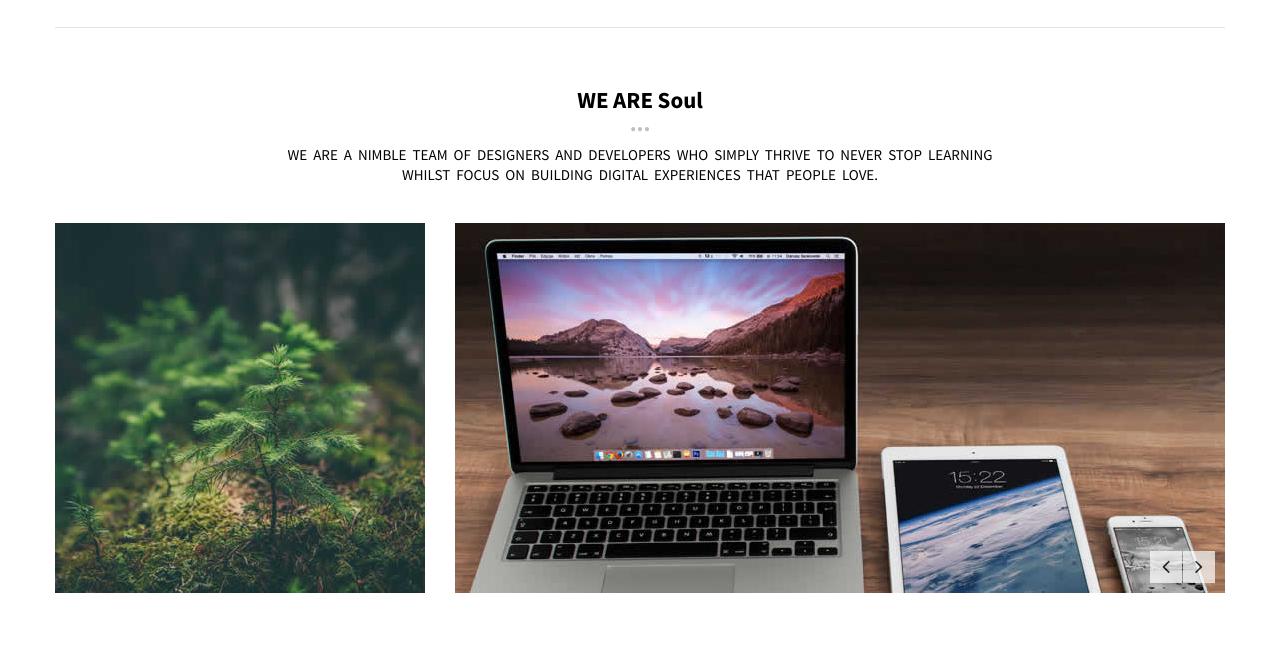
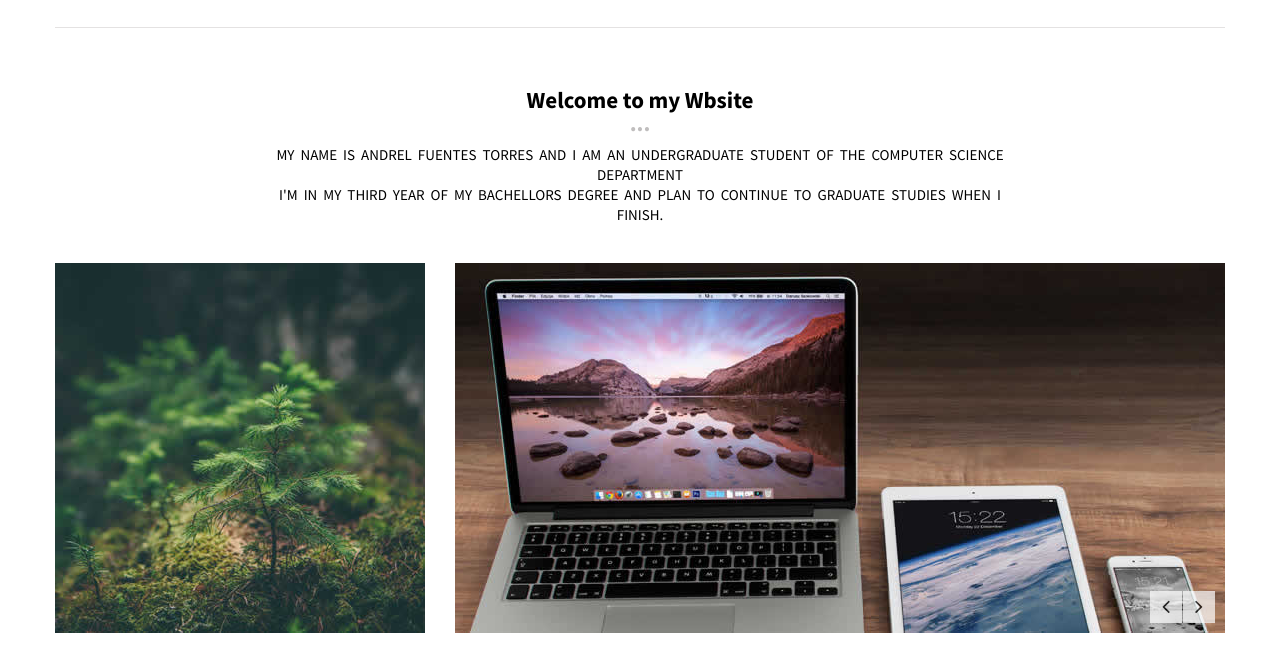
Before and after one commit to andrelfuentes/webpage, a plain HTML site: page index.html in a window 1280 px wide. Shown: the part 98-748 px from the top of the page. Drawn offline with Linux system fonts and the light colour scheme; files whose address does not match are found by name.

Commit message:
Update index.html

```diff
--- a/index.html
+++ b/index.html
@@ -8,7 +8,7 @@
 
 <html>
     <head>
-        <title>Soul Free HTML5 Responsive Template | Template Stock</title>
+        <title>Andrel Fuentes | 4029 Website</title>
         <meta charset="UTF-8">
         <meta name="viewport" content="width=device-width">
         <meta name="viewport" content="initial-scale = 1.0, maximum-scale = 1.0, user-scalable = no, width = device-width">
@@ -102,9 +102,9 @@
 
                <div class="large-8 large-centered column">
                    <div class="title">
-                       <h1>WE ARE Soul</h1>
+                       <h1>Welcome to my Wbsite</h1>
                        <span>...</span>
-                       <p>We are a nimble team of designers and developers WHO simply thrive to never stop learning<br/>whilst focus on building digital experiences that people love.</p>
+                       <p>My name is Andrel Fuentes Torres and I am an undergraduate student of the Computer Science Department<br/>I'm in my third year of my bachellors degree and plan to continue to graduate studies when I finish.</p>
                    </div>
                </div>
 
```
